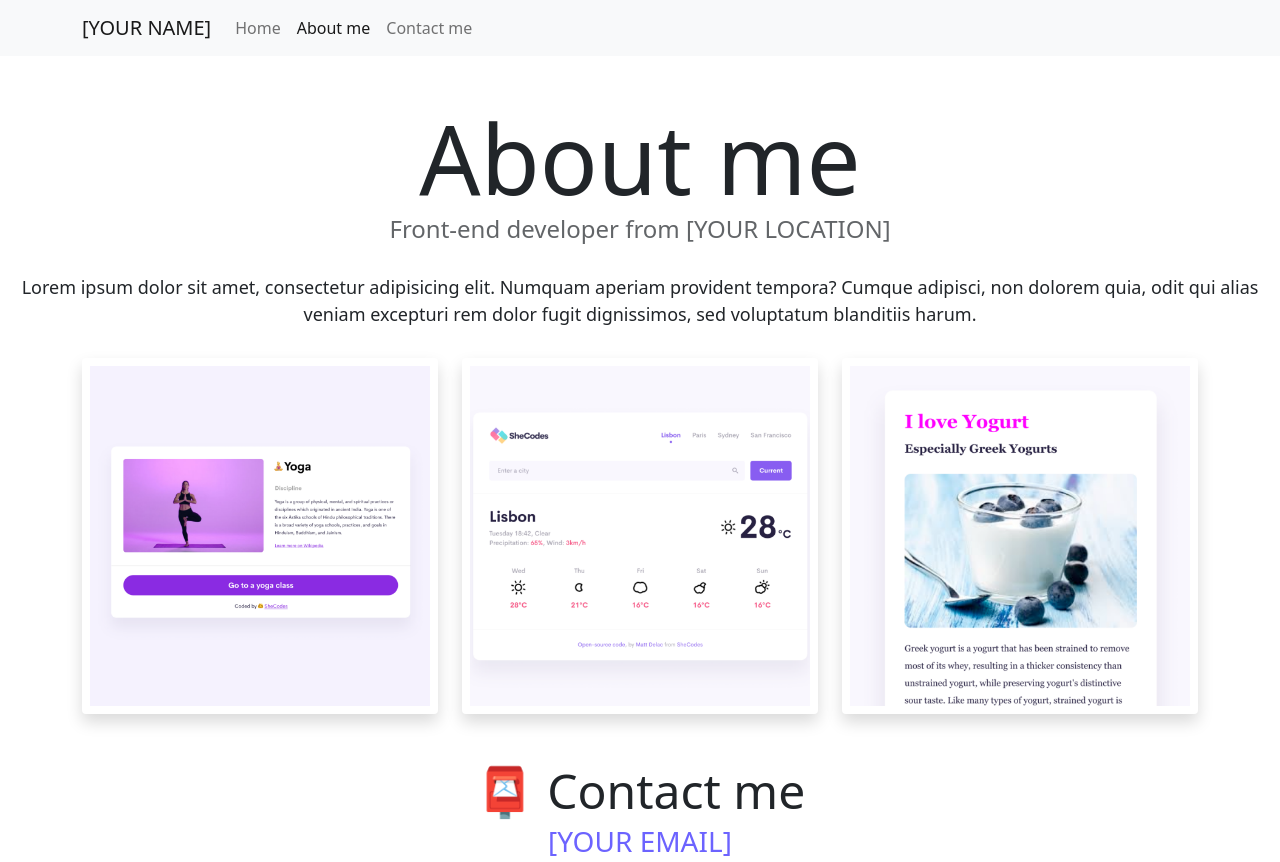
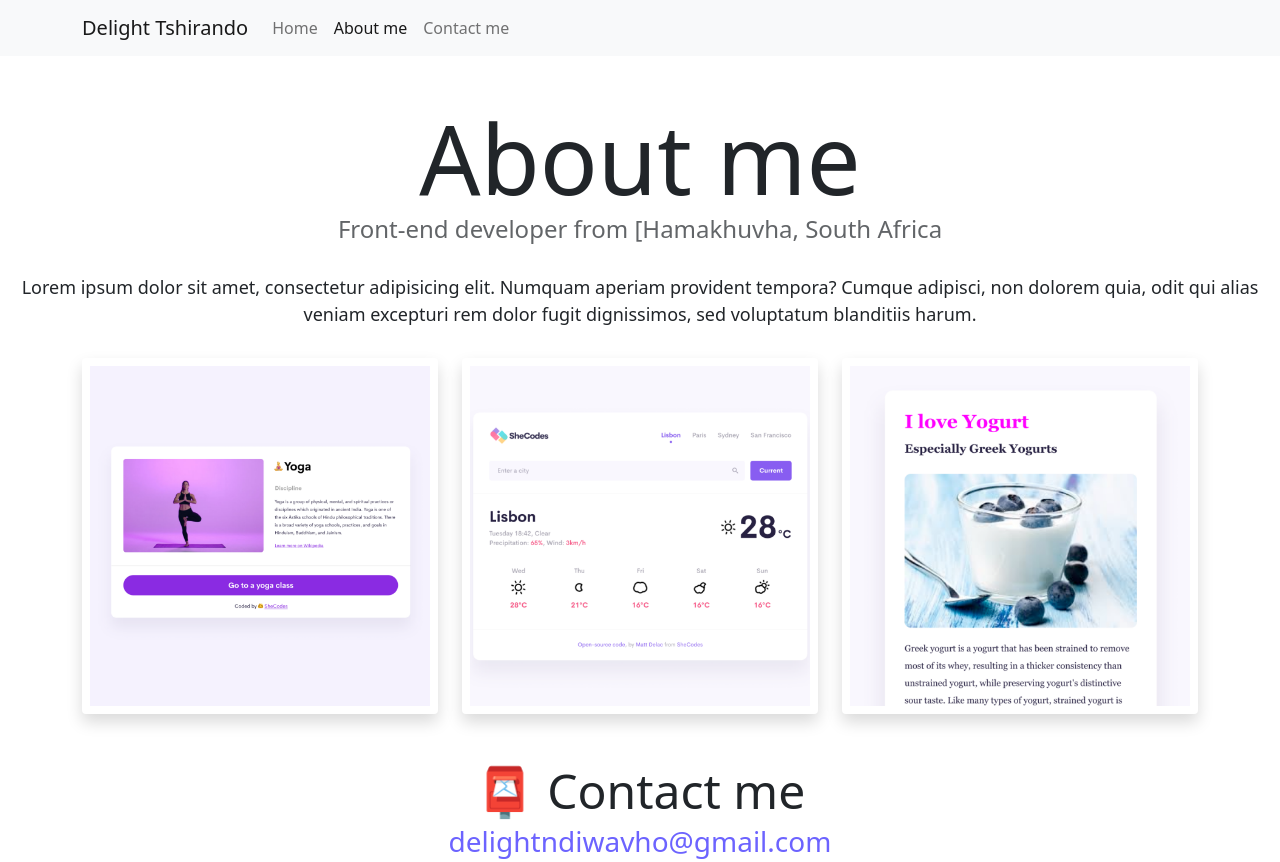
Before and after one commit to delightteekay/My-website, a plain HTML site: page about.html in a window 1280 px wide. Drawn offline with nearby package versions, Linux system fonts and the light colour scheme.

Commit message:
filled in names, location and email

```diff
--- a/about.html
+++ b/about.html
@@ -16,12 +16,12 @@
       crossorigin="anonymous"
     ></script>
     <link rel="stylesheet" href="style.css" />
-    <title>About [YOUR NAME]</title>
+    <title>About Delight Tshirando</title>
   </head>
   <body>
     <nav class="navbar navbar-expand-lg navbar-light bg-light fixed-top">
       <div class="container">
-        <a class="navbar-brand" href="index.html">[YOUR NAME]</a>
+        <a class="navbar-brand" href="index.html">Delight Tshirando</a>
         <button
           class="navbar-toggler"
           type="button"
@@ -49,7 +49,7 @@
       </div>
     </nav>
     <h1 class="text-center">About me</h1>
-    <h3 class="text-center">Front-end developer from [YOUR LOCATION]</h3>
+    <h3 class="text-center">Front-end developer from [Hamakhuvha, South Africa</h3>
     <div class="about-paragraphs text-center">
       <p>
         Lorem ipsum dolor sit amet, consectetur adipisicing elit. Numquam
@@ -73,7 +73,7 @@
     </div>
     <div id="contact" class="mt-5">
       <h2 class="text-center">📮 Contact me</h2>
-      <a href="mailto:[YOUR EMAIL]" class="email-link"> [YOUR EMAIL] </a>
+      <a href="mailto:delightndiwavho@gmail.com" class="email-link">delightndiwavho@gmail.com</a>
     </div>
   </body>
 </html>
```
Also changed, not shown: index.html (+2 -2 lines).
